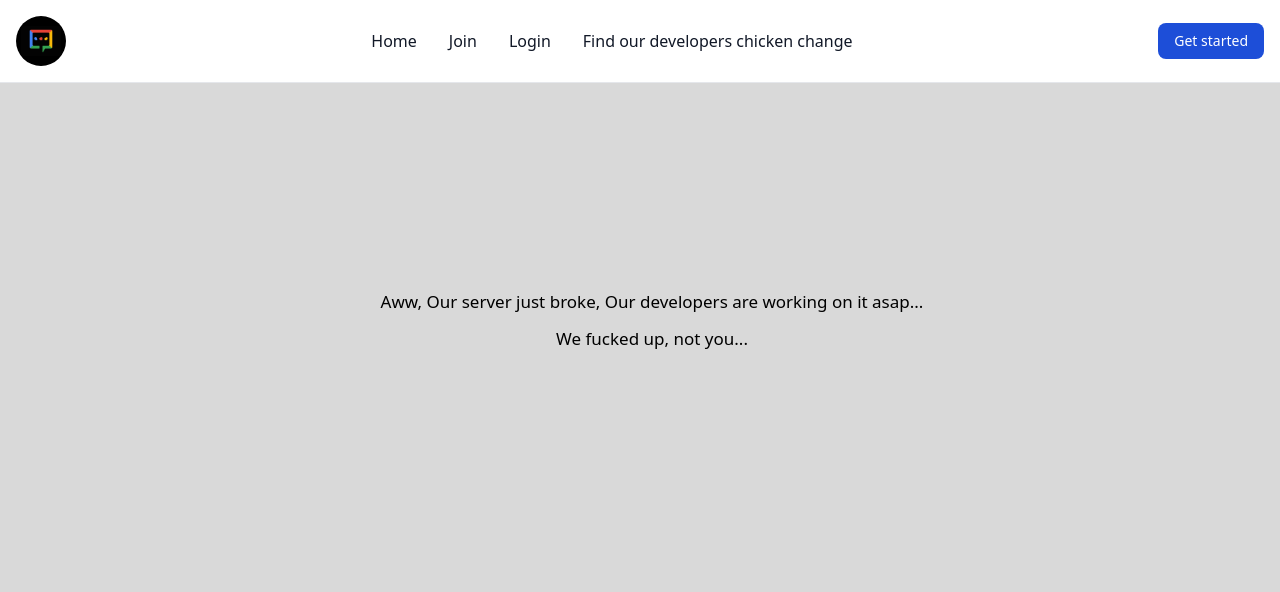
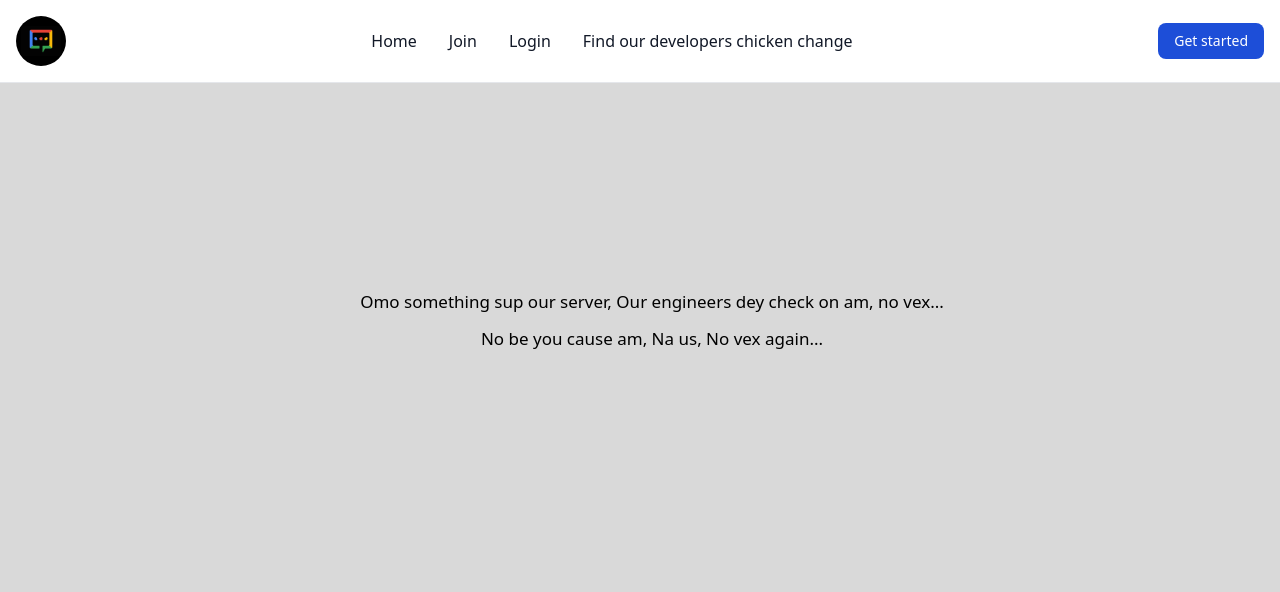
Before and after one commit to AnozieChibuike/AGBEROCHAT2.0, a Flask app: template app/templates/error.html in a window 1280 px wide. Shown: the top 592 px of the page. Run offline with Flask 3, Linux system fonts and the light colour scheme; the template is opened without the code that fills it, so the values that code supplies are empty; style sheets or scripts are compiled from the project's sources; some libraries are stand-ins or nearby versions.

Commit message:
Error handling

```diff
--- a/app/templates/error.html
+++ b/app/templates/error.html
@@ -5,14 +5,14 @@
 {% if error=='404' %}
 <div class="text-[17px] dark:text-white flex flex-col h-[50vh] justify-center items-start pl-6">
     <p class="font-bold text-[60px] text-red-700 text-center w-full pb-4">404</p>
-    <p class="text-center w-full pb-3">The resource you are looking for does not exist...</p>
-    <p class="text-center w-full">This is a problem from you, not us...</p>
+    <p class="text-center w-full pb-3">That thing wey you dey find no dey our server...</p>
+    <p class="text-center w-full">This error wey you see na your fault, no be our fault, Argue with your keyboard...</p>
 </div>
 {% else %}
 <div class="text-[17px] dark:text-white flex flex-col h-[50vh] justify-center items-start pl-6">
     <p class="font-bold text-[60px] text-red-700 text-center w-full pb-4">{{ error }}</p>
-    <p class="text-center w-full pb-3">Aww, Our server just broke, Our developers are working on it asap...</p>
-    <p class="text-center w-full">We fucked up, not you...</p>
+    <p class="text-center w-full pb-3">Omo something sup our server, Our engineers dey check on am, no vex...</p>
+    <p class="text-center w-full">No be you cause am, Na us, No vex again...</p>
 </div>
 {% endif %}
 {% endblock %}
```
